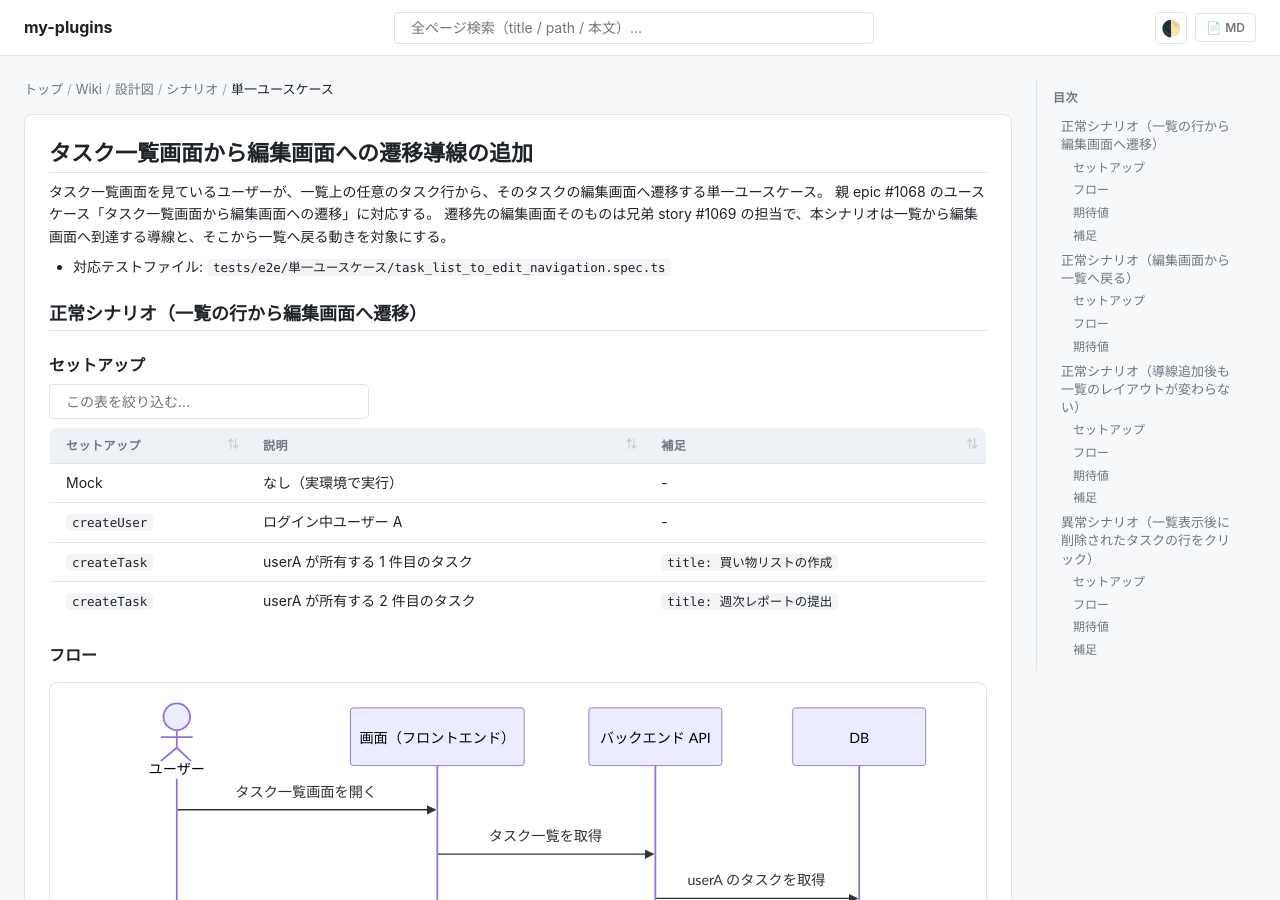
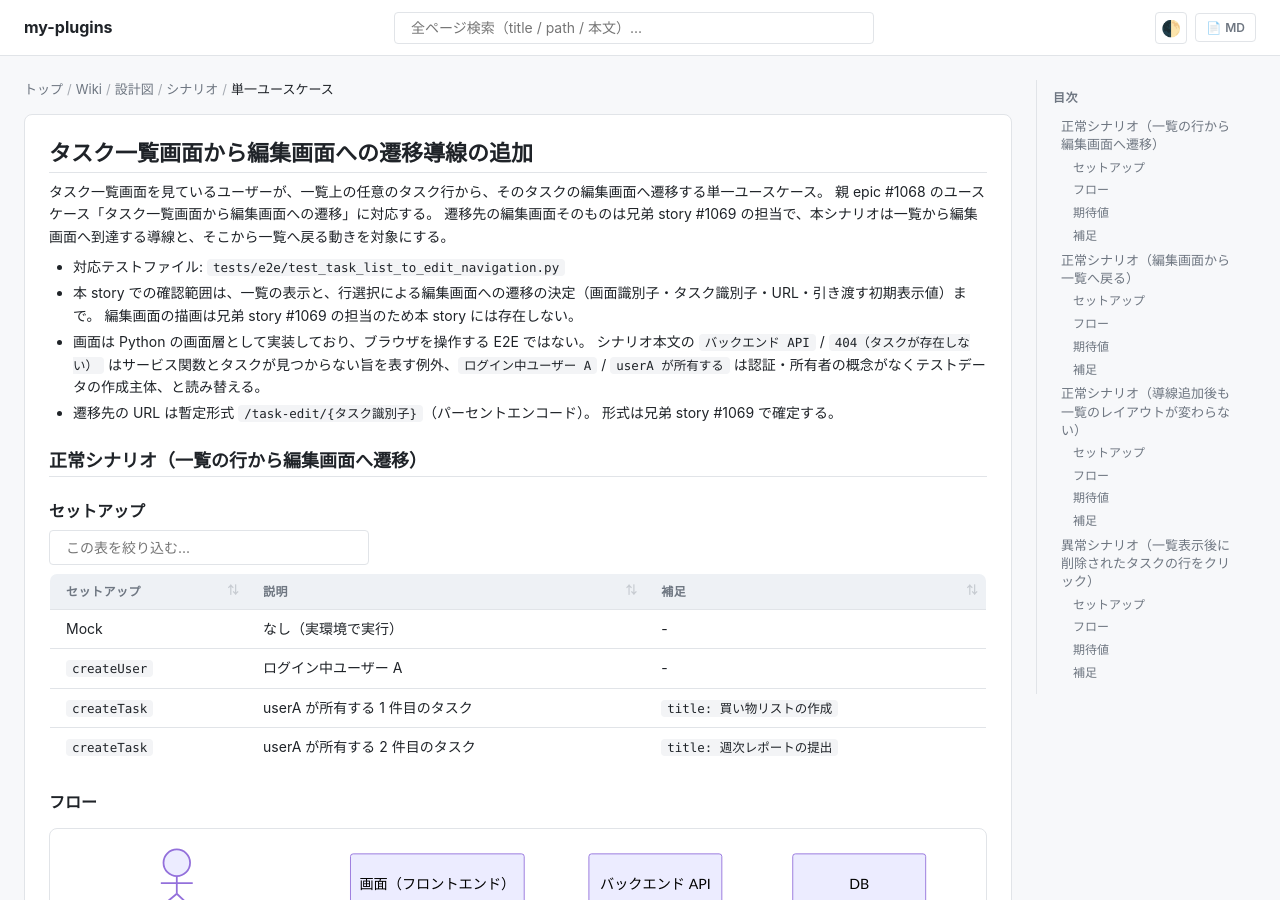
Before and after one commit to shuhei1101/ai-monitor-e2e, a Jekyll site: the page built from docs/wiki/設計図/シナリオ/単一ユースケース/タスク一覧画面から編集画面への遷移導線の追加.md, in a window 1280 px wide and 900 px high. Built offline with Jekyll 4.4.1, drawn with Linux system fonts in a browser that asks for light colours; our own code applies the rules of GitHub Pages for plain Markdown files; some of the changed text lies outside the part shown.

Commit message:
タスク一覧画面から編集画面への遷移導線の追加単一シナリオの対応テストファイルと確認範囲を実体に合わせる

```diff
--- a/docs/wiki/設計図/シナリオ/単一ユースケース/タスク一覧画面から編集画面への遷移導線の追加.md
+++ b/docs/wiki/設計図/シナリオ/単一ユースケース/タスク一覧画面から編集画面への遷移導線の追加.md
@@ -4,7 +4,13 @@
 親 epic #1068 のユースケース「タスク一覧画面から編集画面への遷移」に対応する。
 遷移先の編集画面そのものは兄弟 story #1069 の担当で、本シナリオは一覧から編集画面へ到達する導線と、そこから一覧へ戻る動きを対象にする。
 
-- 対応テストファイル: `tests/e2e/単一ユースケース/task_list_to_edit_navigation.spec.ts`
+- 対応テストファイル: `tests/e2e/test_task_list_to_edit_navigation.py`
+- 本 story での確認範囲は、一覧の表示と、行選択による編集画面への遷移の決定（画面識別子・タスク識別子・URL・引き渡す初期表示値）まで。
+  編集画面の描画は兄弟 story #1069 の担当のため本 story には存在しない。
+- 画面は Python の画面層として実装しており、ブラウザを操作する E2E ではない。
+  シナリオ本文の `バックエンド API` / `404（タスクが存在しない）` はサービス関数とタスクが見つからない旨を表す例外、`ログイン中ユーザー A` / `userA が所有する` は認証・所有者の概念がなくテストデータの作成主体、と読み替える。
+- 遷移先の URL は暫定形式 `/task-edit/{タスク識別子}`（パーセントエンコード）。
+  形式は兄弟 story #1069 で確定する。
 
 ## 正常シナリオ（一覧の行から編集画面へ遷移）
 
@@ -88,6 +94,11 @@ sequenceDiagram
 - 一覧に対象タスクの行が遷移前と同じ内容で表示されている
 - DB のタスクレコードが変更されていない
 
+### 補足
+
+- 「一覧へ戻る操作」自体は編集画面側の実装で、本 story には存在しない。
+  一覧を表示し直したときに遷移前と同じ内容が得られることをもって確認する。
+
 ## 正常シナリオ（導線追加後も一覧のレイアウトが変わらない）
 
 ### セットアップ
```
